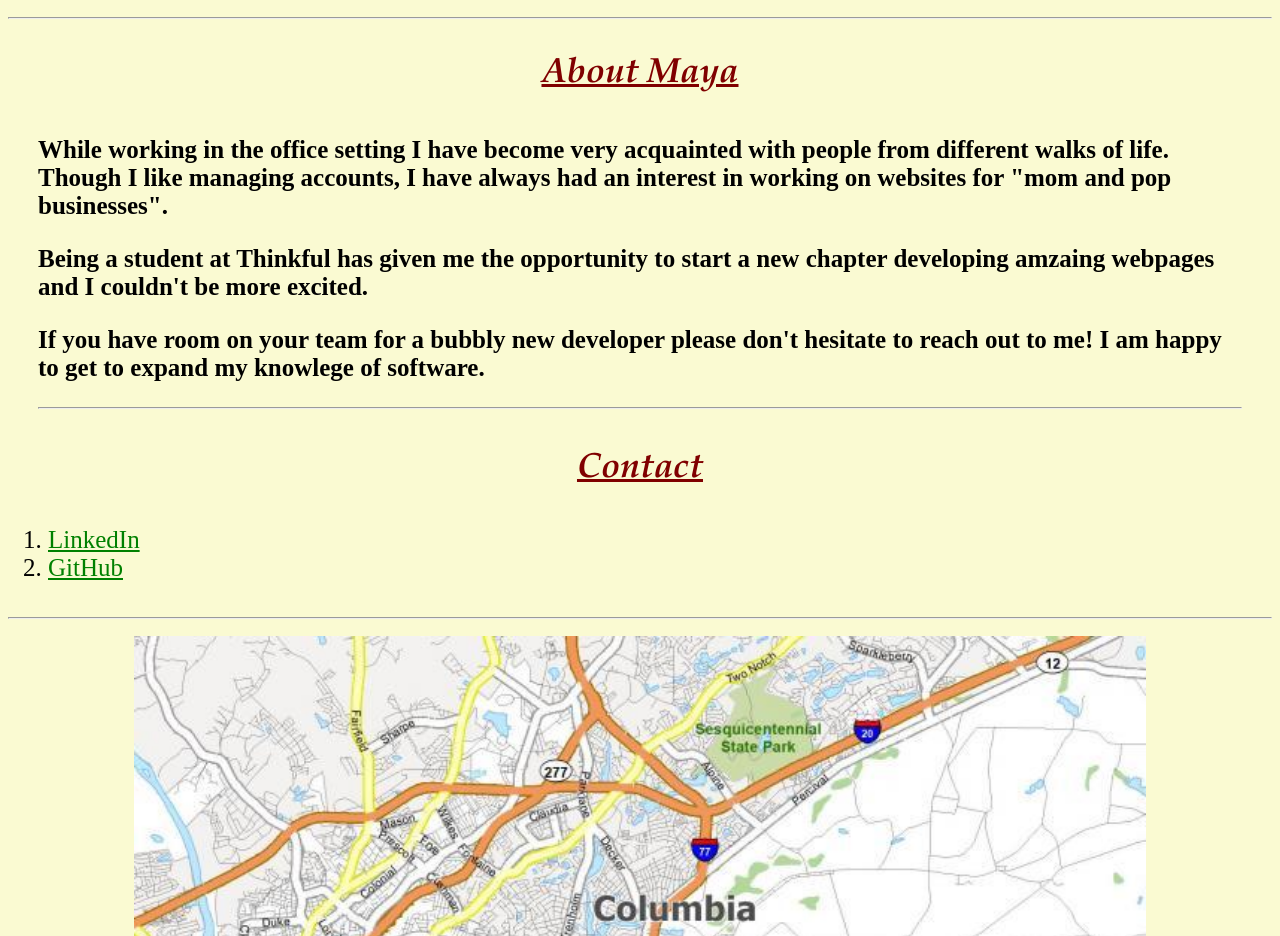
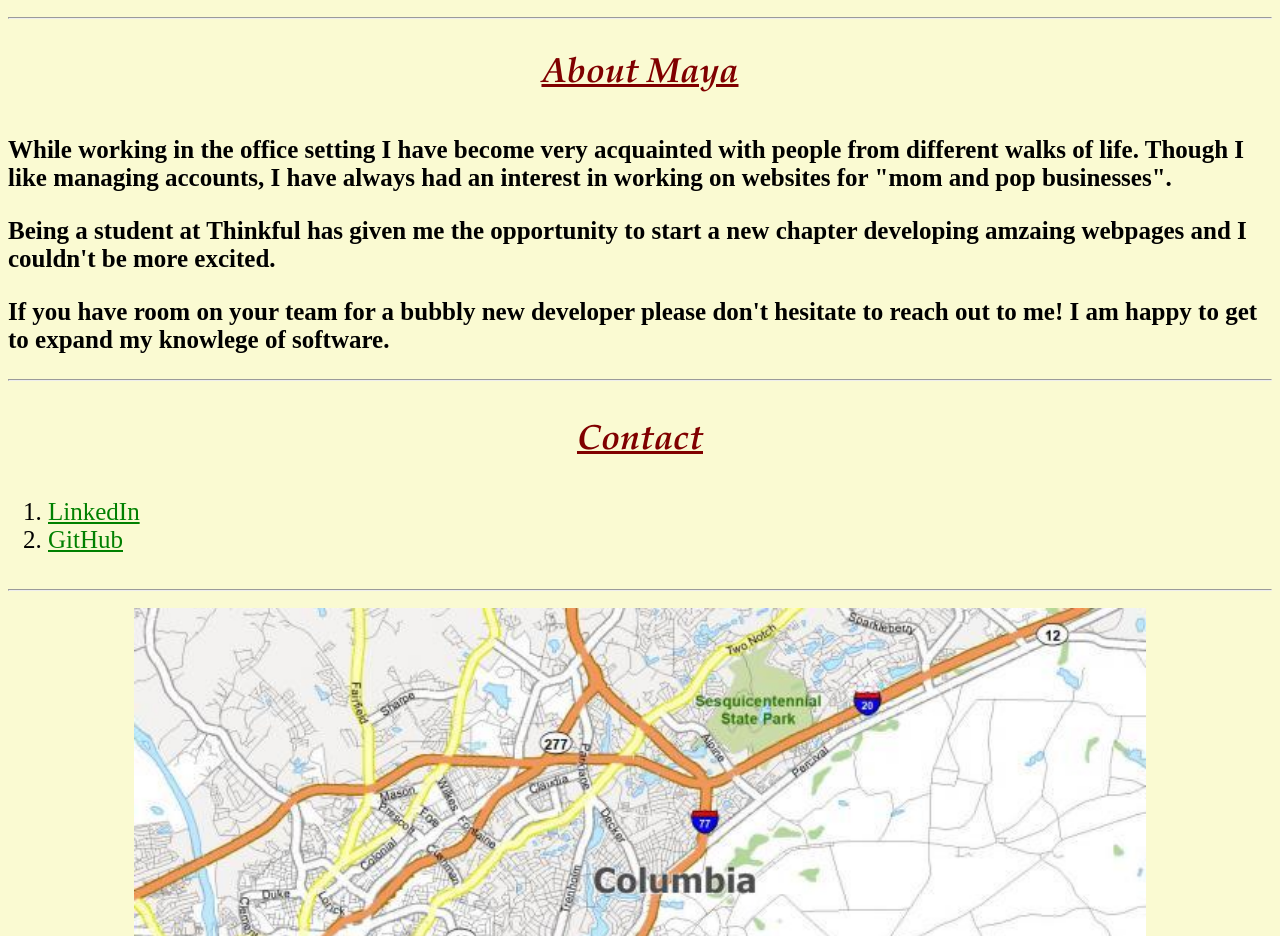
Before and after one commit to MayaTucker/Portfolio, a plain HTML site: page index.html in a window 1280 px wide. Shown: the part 1300-2236 px from the top of the page. Drawn offline with Linux system fonts and the light colour scheme.

Commit message:
Update style.css

```diff
--- a/style.css
+++ b/style.css
@@ -19,8 +19,8 @@ html {font-family: 'Arial Black', cursive;
   font-style:italic;
     text-decoration: underline;}
 
-  h4 {margin-left: 30px;
-  margin-right: 30px;
+  h4 {margin-left: auto;
+  margin-right: auto;
   font-family:Rockwell;
   font-size:30px;
   }
```
